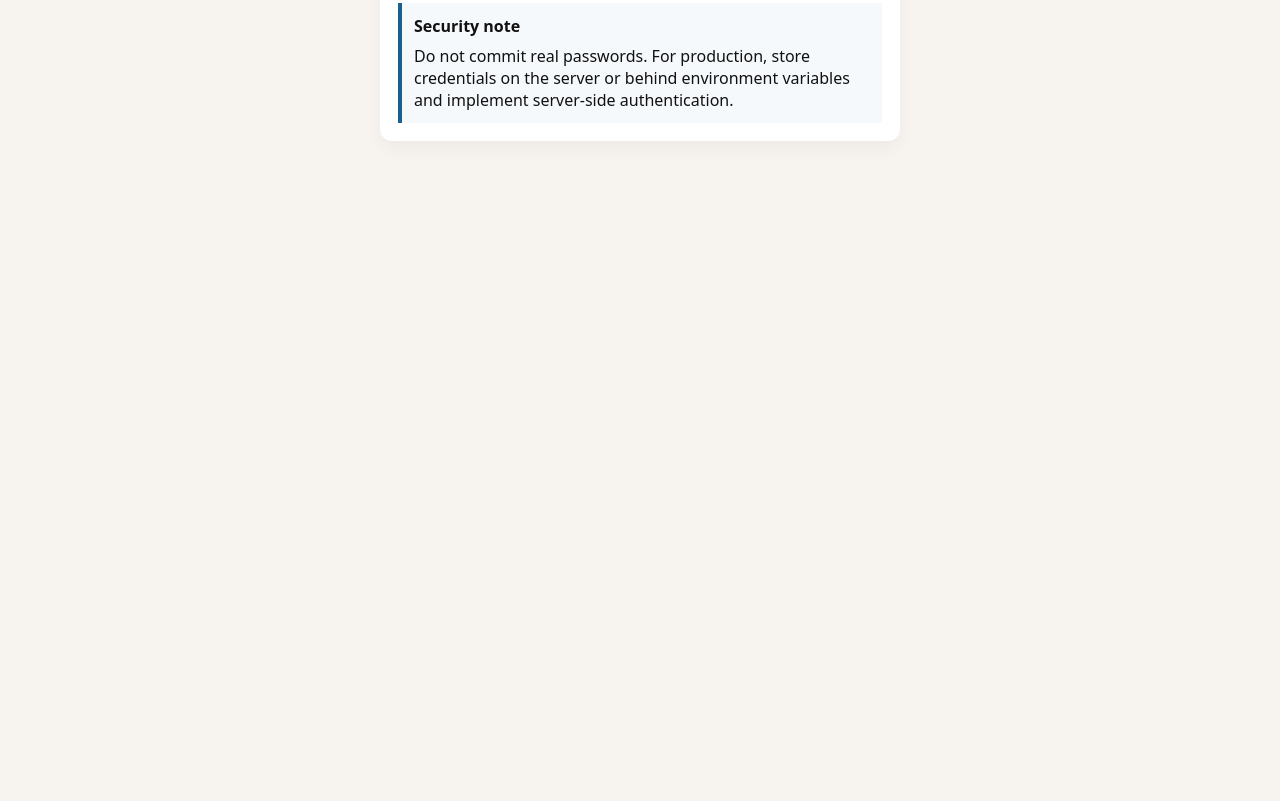
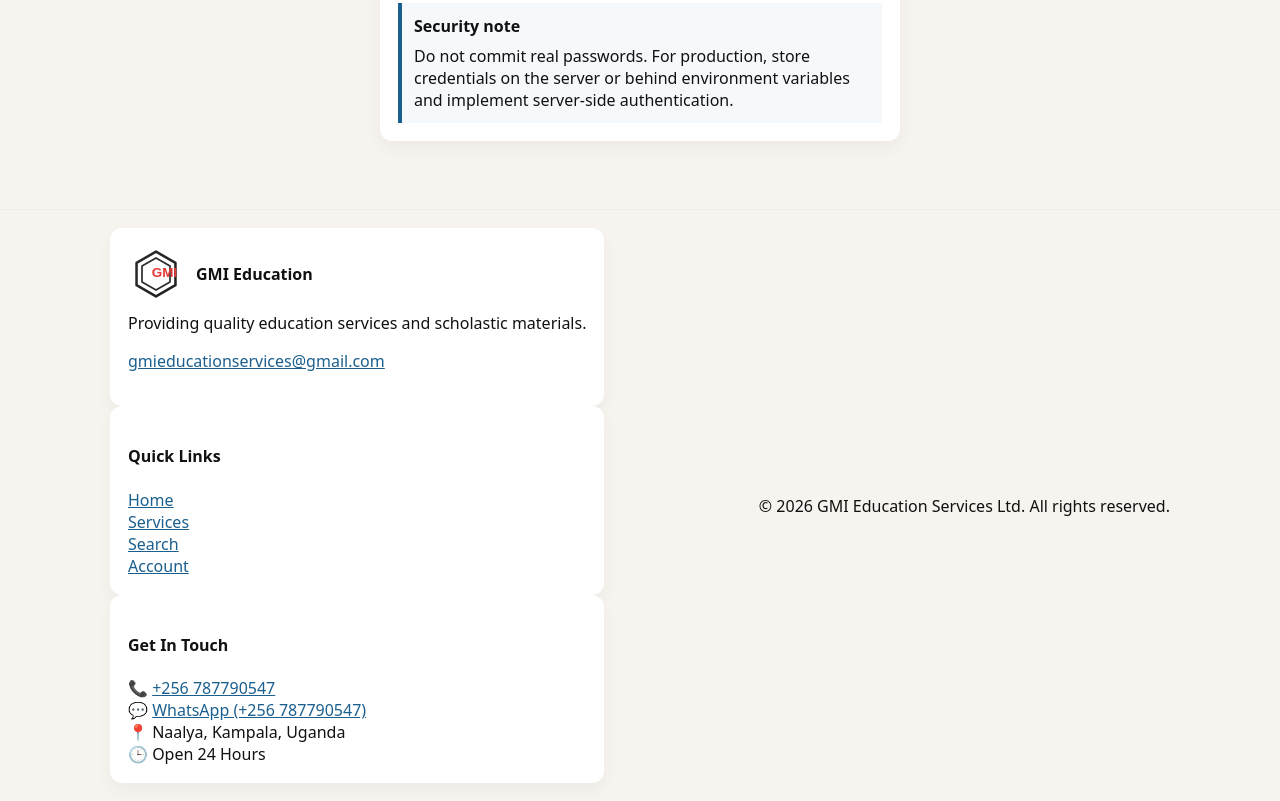
Before and after one commit to mugishaalex5461-max/GMI-WEBSITE, a plain HTML site: page admin_login.html in a window 1280 px wide. Shown: the part 513-1314 px from the top of the page. Before the commit the page ends 800 px from the top, so only its background shows below. Drawn offline with Linux system fonts and the light colour scheme.

Commit message:
Update footer content across site to match provided details

```diff
--- a/admin_login.html
+++ b/admin_login.html
@@ -18,7 +18,7 @@
     <div class="container header-inner">
       <div class="search-bar">
         <a class="brand" href="index.html">
-          <img src="log.svg" alt="GMI" class="logo">
+          <img src="logo.svg" alt="GMI" class="logo">
           <span class="brand-text">GMI Education</span>
         </a>
 
@@ -71,5 +71,39 @@
     </section>
   </main>
 
+  <footer class="site-footer">
+    <div class="container footer-inner">
+      <div class="footer-widgets">
+        <div class="widget">
+          <a href="index.html" class="brand" style="display:flex;align-items:center;gap:12px;text-decoration:none;color:inherit"><img src="logo.svg" alt="GMI logo" style="width:56px;height:56px;"> <div><strong>GMI Education</strong></div></a>
+          <p style="margin-top:10px">Providing quality education services and scholastic materials.</p>
+          <p style="margin-top:8px"><a href="mailto:gmieducationservices@gmail.com">gmieducationservices@gmail.com</a></p>
+        </div>
+
+        <div class="widget">
+          <h4>Quick Links</h4>
+          <ul style="list-style:none;padding:0;margin:12px 0 0">
+            <li><a href="index.html">Home</a></li>
+            <li><a href="services.html">Services</a></li>
+            <li><a href="#">Search</a></li>
+            <li><a href="#">Account</a></li>
+          </ul>
+        </div>
+
+        <div class="widget">
+          <h4>Get In Touch</h4>
+          <ul style="list-style:none;padding:0;margin:12px 0 0">
+            <li>📞 <a href="tel:+256787790547">+256 787790547</a></li>
+            <li>💬 <a href="https://wa.me/256787790547">WhatsApp (+256 787790547)</a></li>
+            <li>📍 Naalya, Kampala, Uganda</li>
+            <li>🕒 Open 24 Hours</li>
+          </ul>
+        </div>
+      </div>
+
+      <div class="site-info">© 2026 GMI Education Services Ltd. All rights reserved.</div>
+    </div>
+  </footer>
+
 </body>
 </html>
```
Also changed, not shown: index.html (+30 -3 lines), services.html (+35 -1 lines).
